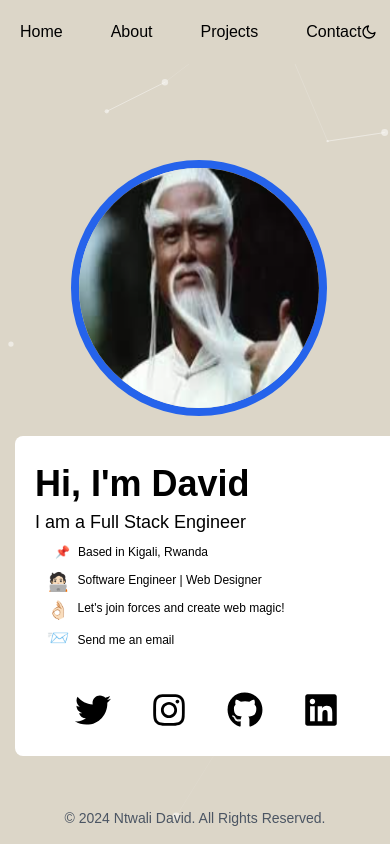
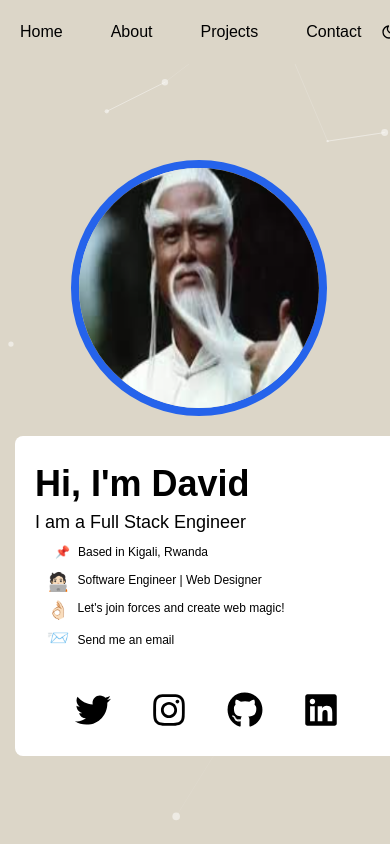
Before and after one commit to Daweed234/Portifolio, a React (Create React App) app: page /Hero in a window 390 px wide. Shown: the top 844 px of the page. Built offline with nearby package versions, Linux system fonts and the light colour scheme.

Commit message:
changes made

```diff
--- a/src/Components/Copyright.jsx
+++ b/src/Components/Copyright.jsx
@@ -2,7 +2,7 @@ import React from 'react';
 
 const Copyright = () => {
   return (
-    <footer className="absolute max-h-screen bottom-0 w-full text-center text-gray-600 text-sm py-4">
+    <footer className="absolute max-h-screen bottom-0 w-full text-center text-gray-600 text-sm py-4 md:hidden">
       &copy; {new Date().getFullYear()} Ntwali David. All Rights Reserved.
     </footer>
   );
--- a/src/Components/Navbar.jsx
+++ b/src/Components/Navbar.jsx
@@ -42,12 +42,12 @@
             <div>
               {theme === "dark" ? (
                 <FiSun
-                  className="text-sm cursor-pointer md:text-base"
+                  className="text-sm cursor-pointer md:text-base md:ml-5 md:mr-5"
                   onClick={handleThemeSwitch}
                 />
               ) : (
                 <FiMoon
-                  className="text-sm cursor-pointer md:text-base"
+                  className="text-sm cursor-pointer md:text-base md:ml-5 md:mr-5"
                   onClick={handleThemeSwitch}
                 />
               )}
```
